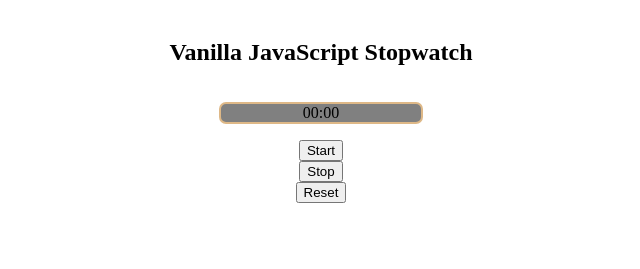
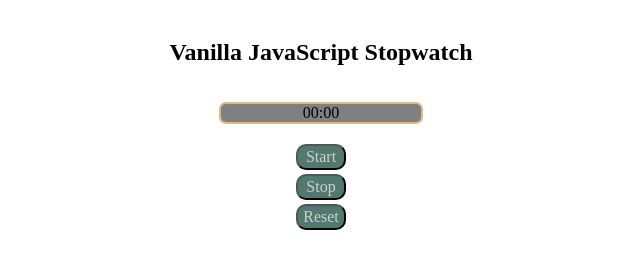
Before and after one commit to mootqns/cpsc332-hw6, a plain HTML site: page stopwatch.html in a window 1280 px wide. Shown: the part 69-338 px from the top of the page, without its empty margins (319-959 px from the left). Drawn offline with nearby package versions, Linux system fonts and the light colour scheme.

Commit message:
buttons styled w/ single obj literal

```diff
--- a/stopwatch.html
+++ b/stopwatch.html
@@ -75,9 +75,26 @@
                 }
             }
 
-            // done w/ js -> jquery... moving on
+            // --  done w/ js -> jquery... moving on  --
+
+            // adding class to timer paragraph
             $timerPara.addClass('timer-background');
 
+            // adding class to each button & stying w/ single object literal
+            $buttonStart.addClass('btn');
+            $buttonStop.addClass('btn');
+            $buttonReset.addClass('btn');
+
+            $('.btn').css({
+               'border-radius':'10px',
+               'background-color':'#52796f',
+               'color':'#cad2c5',
+               'padding':'2px 5px',
+               'margin-top':'4px',
+               'width':'50px',
+               'font-size':'16px',
+               'font-family':'belleza'
+            });
 
 
         });
```
